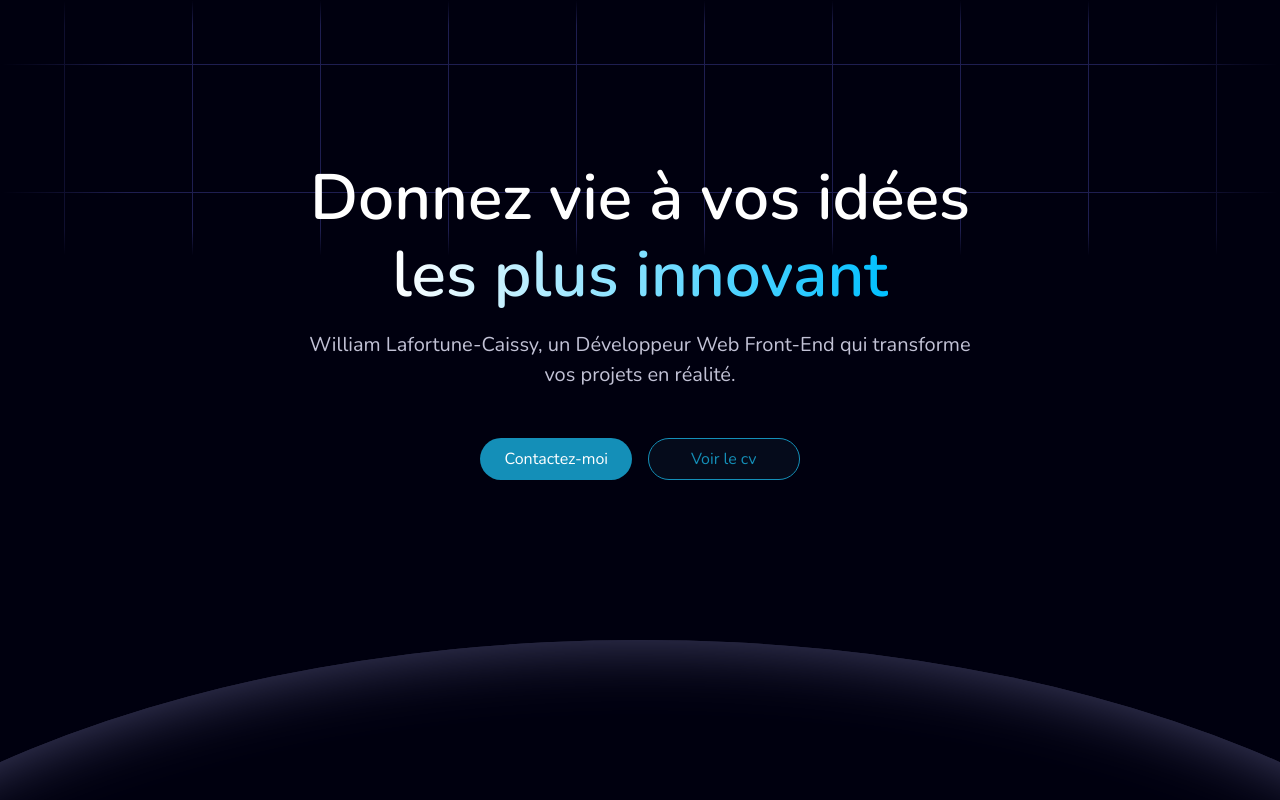
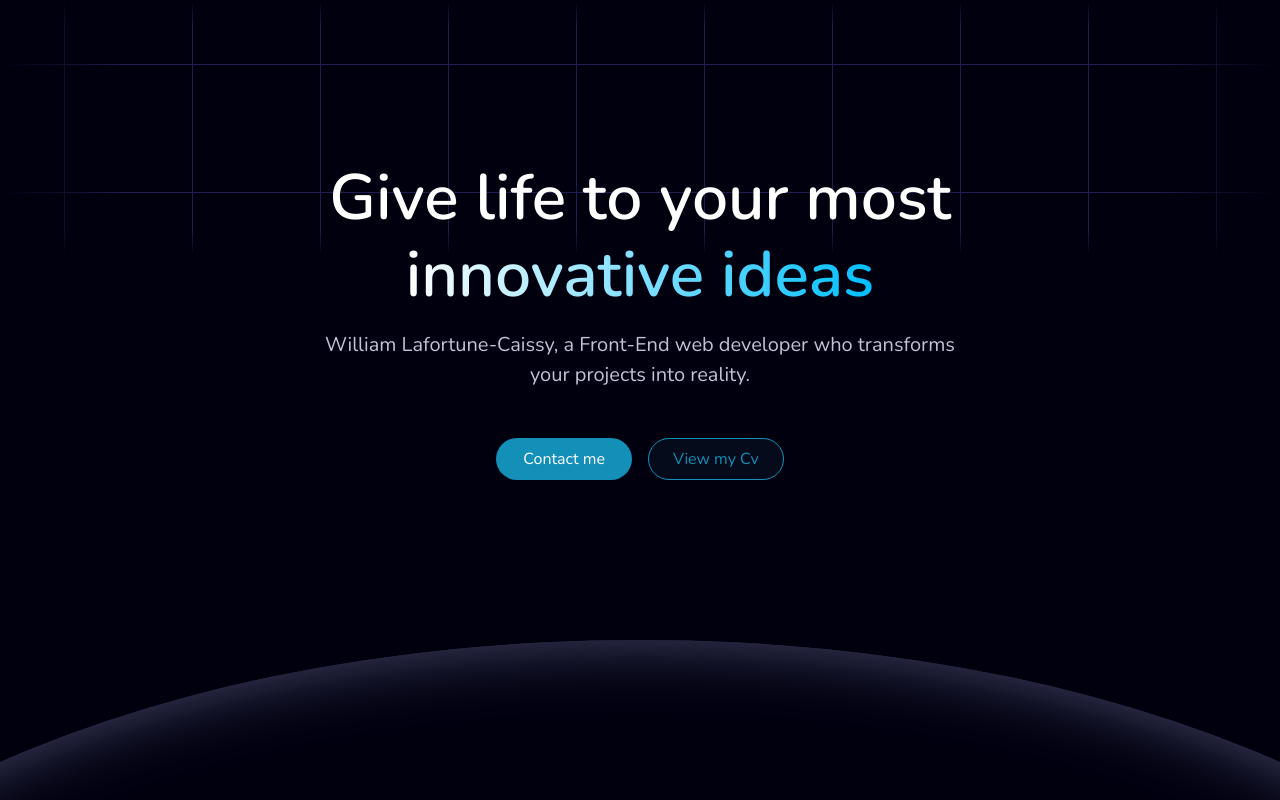
Before and after one commit to williamLafortuneCaissy/portfolio, a Next.js app: page /en in a window 1280 px wide. Shown: the top 800 px of the page. Built offline with nearby package versions, Linux system fonts and the light colour scheme.

Commit message:
translated hero

```diff
--- a/messages/en.json
+++ b/messages/en.json
@@ -1,5 +1,9 @@
 {
-    "Index": {
-        "title": "Hello world!"
+    "Hero": {
+      "title_1": "Give life to your most",
+      "title_2": "innovative ideas",
+      "subtitle": "William Lafortune-Caissy, a Front-End web developer who transforms your projects into reality.",
+      "contact": "Contact me",
+      "cv": "View my Cv"
     }
-}
+  }
--- a/messages/fr.json
+++ b/messages/fr.json
@@ -1,5 +1,9 @@
 {
-    "Index": {
-      "title": "Bonjour tout le Monde!"
-    }
+  "Hero": {
+    "title_1": "Donnez vie à vos idées",
+    "title_2": "les plus innovant",
+    "subtitle": "William Lafortune-Caissy, un Développeur Web Front-End qui transforme vos projets en réalité.",
+    "contact": "Contactez-moi",
+    "cv": "Voir mon Cv"
   }
+}
--- a/src/app/[locale]/page.js
+++ b/src/app/[locale]/page.js
@@ -5,8 +5,11 @@ import Frameworks from "@/components/frameworks/Frameworks";
 import Design from "@/components/design/Design";
 import Contact from "@/components/contact/Contact";
 import GridSpot from "@/components/gridSpot/GridSpot";
+import { unstable_setRequestLocale } from "next-intl/server";
 
-export default function Home() {
+export default function Home({ params: { locale } }) {
+  unstable_setRequestLocale(locale);
+
   return (
     <div className={styles.body}>
       <main className={styles.main}>
--- a/src/components/hero/Hero.js
+++ b/src/components/hero/Hero.js
@@ -8,9 +8,11 @@ import { gsap } from "gsap";
 import { useGSAP } from "@gsap/react";
 import { ScrollTrigger } from "gsap/ScrollTrigger";
 import PlanetGraphic from "../planetGraphic/PlanetGraphic";
+import { useTranslations } from "next-intl";
 
 const Hero = () => {
     const heroRef = useRef();
+    const t = useTranslations('Hero');
 
     gsap.registerPlugin(useGSAP, ScrollTrigger);
 
@@ -58,14 +60,15 @@ const Hero = () => {
             <div className="isolatedRelative pinnedContent">
                 <GridSpot squareMask size="100% 40%" position="top" />
                 <div className={`${styles.content} `}>
+                    <h1></h1>
                     <h1 className={`${styles.title} fadeIn`}>
-                        Donnez vie à vos idées <br />
-                        <span className={`${styles.animatedGradient} gradient`}>les plus innovant</span>
+                        {t('title_1')} <br />
+                        <span className={`${styles.animatedGradient} gradient`}>{t('title_2')}</span>
                     </h1>
-                    <p className={`${styles.subtitle} fadeIn`}>William Lafortune-Caissy, un Développeur Web Front-End qui transforme vos projets en réalité.</p>
+                    <p className={`${styles.subtitle} fadeIn`}>{t('subtitle')} </p>
                     <div className={`${styles.ctas} fadeIn`}>
-                        <Button as="a" href="#contact">Contactez-moi</Button>
-                        <Button as="a" href="./cv.pdf" secondary target="_blank">Voir le cv</Button>
+                        <Button as="a" href="#contact">{t('contact')} </Button>
+                        <Button as="a" href="./cv.pdf" secondary target="_blank">{t('cv')} </Button>
                     </div>
                 </div>
             </div>
```
